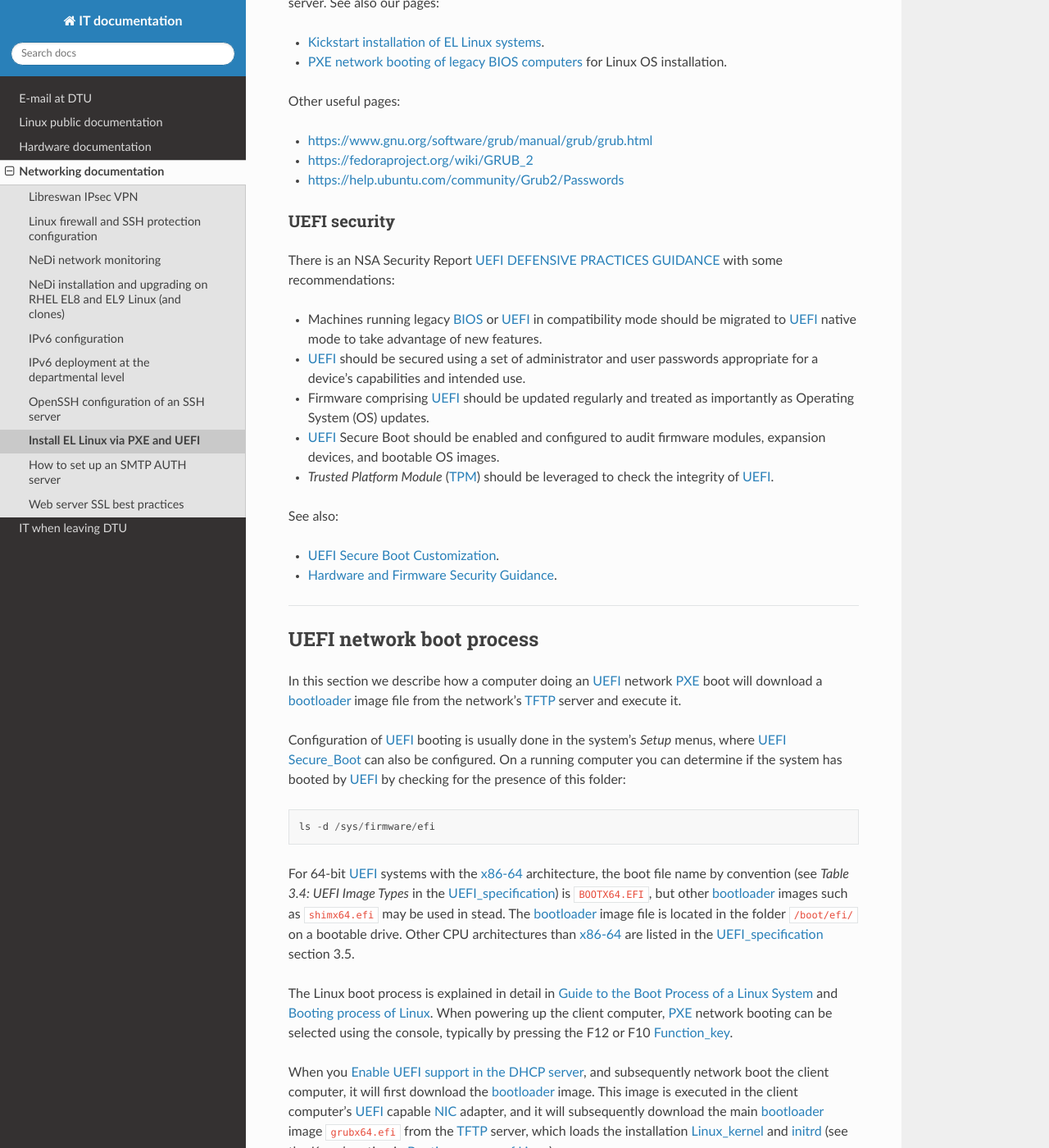
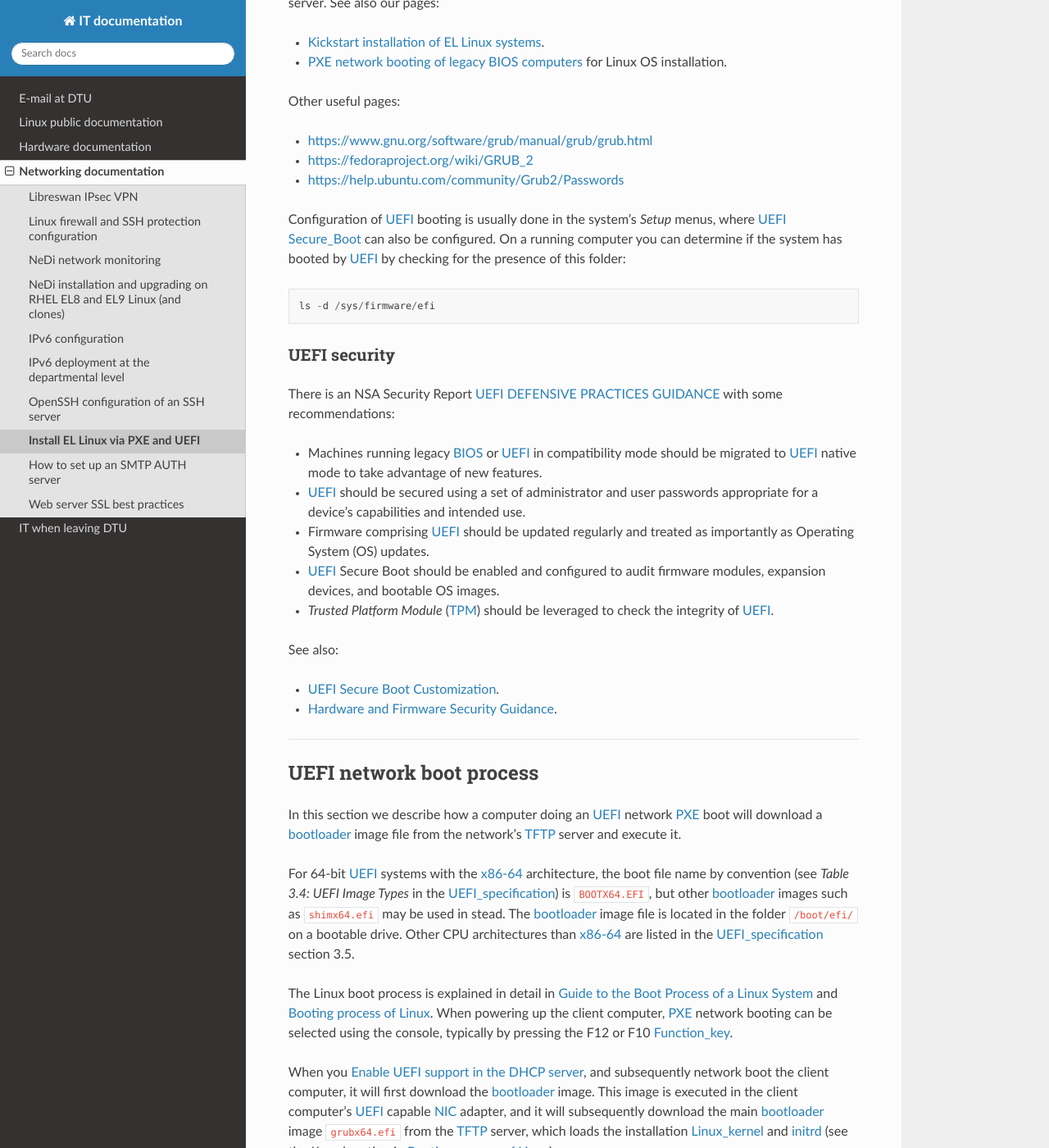
Before and after one commit to OleHolmNielsen/ITwiki, a Sphinx documentation site: the page built from docs/PXE_and_UEFI.rst, in a window 1280 px wide and 1400 px high, scrolled down 884 px. Shown: the whole window at 82% size. Built offline with Sphinx 7.4.7 and the Read the Docs theme 3.1.0, drawn with Linux system fonts in a browser that asks for light colours; some of the changed lines change nothing that is shown.

Commit message:
Moved a sentence

```diff
--- a/docs/PXE_and_UEFI.rst
+++ b/docs/PXE_and_UEFI.rst
@@ -21,6 +21,12 @@ Other useful pages:
 * https://www.gnu.org/software/grub/manual/grub/grub.html
 * https://fedoraproject.org/wiki/GRUB_2
 * https://help.ubuntu.com/community/Grub2/Passwords
+
+Configuration of UEFI_ booting is usually done in the system's *Setup* menus,
+where UEFI_ Secure_Boot_ can also be configured.
+On a running computer you can determine if the system has booted by UEFI_ by checking for the presence of this folder::
+
+  ls -d /sys/firmware/efi
 
 UEFI security
 -------------
@@ -68,12 +74,6 @@ UEFI network boot process
 
 In this section we describe how a computer doing an UEFI_ network PXE_ boot will download a bootloader_ image file
 from the network's TFTP_ server and execute it.
-
-Configuration of UEFI_ booting is usually done in the system's *Setup* menus,
-where UEFI_ Secure_Boot_ can also be configured.
-On a running computer you can determine if the system has booted by UEFI_ by checking for the presence of this folder::
-
-  ls -d /sys/firmware/efi
 
 For 64-bit UEFI_ systems with the x86-64_ architecture,
 the boot file name by convention (see *Table 3.4: UEFI Image Types* in the UEFI_specification_) is ``BOOTX64.EFI``,
```
